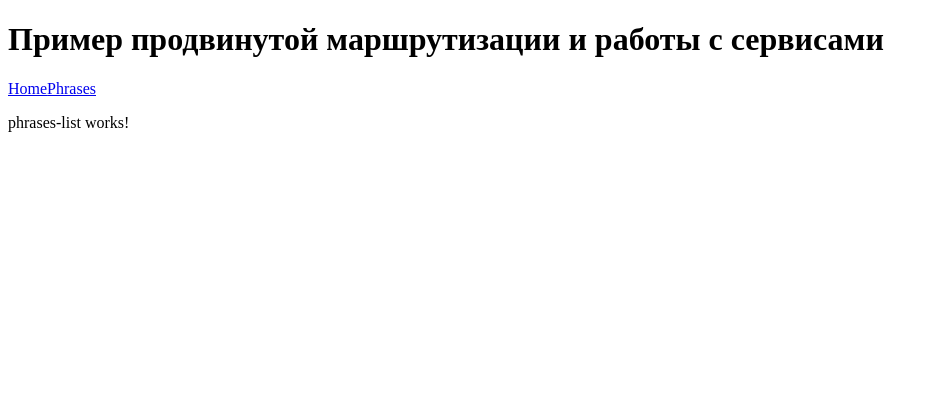
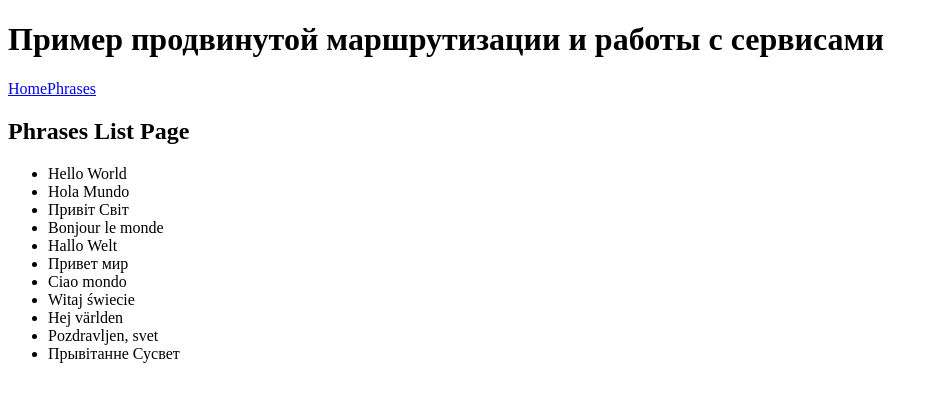
Before and after one commit to timoshevichaleks/app-routing-advanced, an Angular app: page /phrases in a window 1280 px wide. Shown: the top 402 px of the page, without its empty margins (0-938 px from the left). Built offline with nearby package versions, Linux system fonts and the light colour scheme.

Commit message:
базовый пример работы с сервисами

```diff
--- a/src/app/app-routing.module.ts
+++ b/src/app/app-routing.module.ts
@@ -1,11 +1,14 @@
 import { NgModule } from '@angular/core';
 import { RouterModule, Routes } from '@angular/router';
 import { HomeComponent } from './home/home.component';
+import { PhraseDetailsComponent } from './phrase-details/phrase-details.component';
 import { PhrasesListComponent } from './phrases-list/phrases-list.component';
 
 const routes: Routes = [
+  {path: '', redirectTo: 'home', pathMatch: 'full'},
   {path: 'home', component: HomeComponent},
-  {path: 'phrases', component: PhrasesListComponent}
+  {path: 'phrases', component: PhrasesListComponent},
+  {path: 'phrase/:id', component: PhraseDetailsComponent}
 ];
 
 @NgModule({
--- a/src/app/home/home.component.html
+++ b/src/app/home/home.component.html
@@ -1 +1,5 @@
-<p>home works!</p>
+<h2>This is the Home Page</h2>
+
+<p>Lorem, ipsum dolor sit amet consectetur adipisicing elit. Odit a corporis voluptatibus commodi, repellendus dignissimos, dolor accusantium id hic reprehenderit reiciendis eius esse, deserunt ipsum illum laudantium quas nemo voluptas est non at? Eligendi
+  veritatis esse repellendus obcaecati, quisquam fugit. Iure laboriosam laudantium nam natus mollitia ipsam ex vitae. Eius laboriosam sapiente corrupti, consequuntur omnis at rerum eveniet minus facere maiores voluptatum! Nemo at deserunt, tempora quidem
+  hic saepe consequatur ab qui deleniti fugiat itaque voluptas eligendi repellat iusto ea. Ea aut quas sit nemo commodi nam unde maxime ratione laborum ex, non fugiat ut omnis deserunt, saepe delectus a?</p>
--- a/src/app/phrase-details/phrase-details.component.html
+++ b/src/app/phrase-details/phrase-details.component.html
@@ -1 +1,12 @@
-<p>phrase-details works!</p>
+<div *ngIf="phrase">
+  <h2>Selected Phrase Details Info</h2>
+
+  <div>ID: {{phrase.id}}</div>
+  <div>Value: {{phrase.value}}</div>
+  <div>language: {{phrase.language}}</div>
+
+  <div>
+    <button type="button" (click)="gotoPhrasesList()">Go to phrases list</button>
+  </div>
+
+</div>
--- a/src/app/phrase-details/phrase-details.component.ts
+++ b/src/app/phrase-details/phrase-details.component.ts
@@ -1,4 +1,7 @@
 import { Component, OnInit } from '@angular/core';
+import { ActivatedRoute, Params, Router } from '@angular/router';
+import { Phrase } from '../shared/phrase.class';
+import { PhraseService } from '../shared/phrase.service';
 
 @Component({
   selector: 'app-phrase-details',
@@ -7,9 +10,29 @@ import { Component, OnInit } from '@angular/core';
 })
 export class PhraseDetailsComponent implements OnInit {
 
-  constructor() { }
+  phrase!: Phrase;
+
+  constructor(
+    private phraseService: PhraseService,
+    private activatedRoute: ActivatedRoute,
+    private router: Router
+    ) { }
 
   ngOnInit(): void {
+
+    this.activatedRoute.params.forEach((params: Params) => {
+      const id: number = +params.id;
+
+      if (isNaN(id)) return;
+
+      this.phraseService
+          .getPhrase(id)
+          .then(result => this.phrase = result);
+    });
+  }
+
+  gotoPhrasesList() {
+    this.router.navigate(['/phrases']).then();
   }
 
 }
--- a/src/app/phrases-list/phrases-list.component.html
+++ b/src/app/phrases-list/phrases-list.component.html
@@ -1 +1,7 @@
-<p>phrases-list works!</p>
+<h2>Phrases List Page</h2>
+
+<ul>
+  <li *ngFor="let phrase of phrases" (click)="onSelect(phrase)">
+    {{phrase.value}}
+  </li>
+</ul>
--- a/src/app/phrases-list/phrases-list.component.ts
+++ b/src/app/phrases-list/phrases-list.component.ts
@@ -1,4 +1,7 @@
 import { Component, OnInit } from '@angular/core';
+import { Router } from '@angular/router';
+import { Phrase } from '../shared/phrase.class';
+import { PhraseService } from '../shared/phrase.service';
 
 @Component({
   selector: 'app-phrases-list',
@@ -7,9 +10,21 @@ import { Component, OnInit } from '@angular/core';
 })
 export class PhrasesListComponent implements OnInit {
 
-  constructor() { }
+  phrases!: Phrase[];
+
+  constructor(
+    private phraseService: PhraseService,
+    private router: Router
+    ) { }
 
   ngOnInit(): void {
+    this.phraseService
+        .getAllPhrases()
+        .then(result => this.phrases = result);
+  }
+
+  onSelect(phrase: Phrase) {
+    this.router.navigate(['phrase', phrase.id]);
   }
 
 }
--- a/src/app/shared/mock-data.ts
+++ b/src/app/shared/mock-data.ts
@@ -2,14 +2,14 @@ import { Phrase } from "./phrase.class";
 
 export const PHRASES = [
   new Phrase(1, 'Hello World', 'English'),
-  new Phrase(2, 'Hello World', 'English'),
-  new Phrase(3, 'Hello World', 'English'),
-  new Phrase(4, 'Hello World', 'English'),
-  new Phrase(5, 'Hello World', 'English'),
-  new Phrase(6, 'Hello World', 'English'),
-  new Phrase(7, 'Hello World', 'English'),
-  new Phrase(8, 'Hello World', 'English'),
-  new Phrase(9, 'Hello World', 'English'),
-  new Phrase(10, 'Hello World', 'English'),
-  new Phrase(11, 'Hello World', 'English'),
+  new Phrase(2, 'Hola Mundo', 'Spanish'),
+  new Phrase(3, 'Привіт Світ', 'Ukrainian'),
+  new Phrase(4, 'Bonjour le monde', 'French'),
+  new Phrase(5, 'Hallo Welt', 'German'),
+  new Phrase(6, 'Привет мир', 'Russian'),
+  new Phrase(7, 'Ciao mondo', 'Italian'),
+  new Phrase(8, 'Witaj świecie', 'Polish'),
+  new Phrase(9, 'Hej världen', 'Swidish'),
+  new Phrase(10, 'Pozdravljen, svet', 'Slovenian'),
+  new Phrase(11, 'Прывітанне Сусвет', 'Belarusian'),
 ]
--- /dev/null
+++ b/src/app/shared/phrase.service.ts
@@ -0,0 +1,27 @@
+import { Injectable } from '@angular/core';
+import { PHRASES } from './mock-data';
+import { Phrase } from './phrase.class';
+
+const phrasesPromise = Promise.resolve(PHRASES);
+
+// const phrasesPromise: Promise<Phrase[]> = new Promise((resolve) => {
+//   setTimeout(() => {
+//     resolve(PHRASES);
+//   }, 2000)
+// });
+
+@Injectable({
+  providedIn: 'root'
+})
+export class PhraseService {
+
+  constructor() { }
+
+  getAllPhrases(): Promise<Phrase[]> {
+    return phrasesPromise;
+  }
+
+  getPhrase(id: number): Promise<Phrase | any> {
+    return phrasesPromise.then(phrases => phrases.find(phrase => phrase.id === id));
+  }
+}
```
Also changed, not shown: 1 other file (tests, documents, lock files or other folders).
